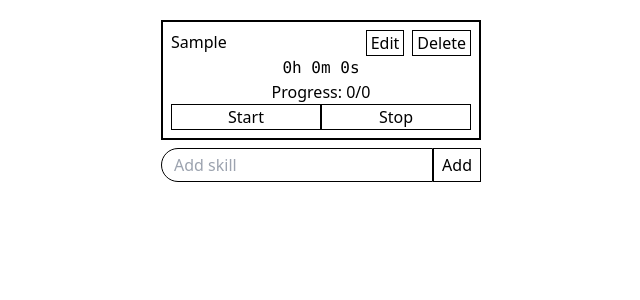
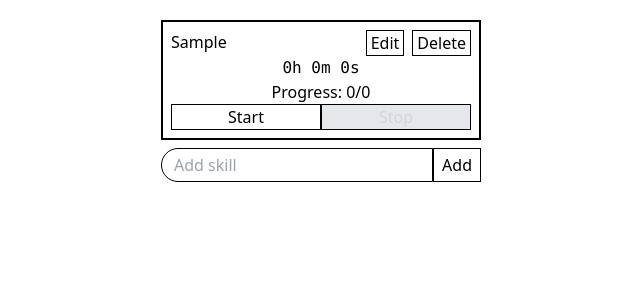
Before and after one commit to hansjunodev/skill-tracker, a Next.js app: page / in a window 1280 px wide. Both pictures are taken after typing "Sample" into the empty fields and a click on the button "Add". Shown: the top 300 px of the page, without its empty margins (319-959 px from the left). Built offline with nearby package versions, Linux system fonts and the light colour scheme.

Commit message:
feat: make start / stop state more clear

```diff
--- a/src/components/SkillCard.tsx
+++ b/src/components/SkillCard.tsx
@@ -80,7 +80,10 @@ export default function SkillCard({
       </div>
       <div className="flex">
         <button
-          className="flex-1 border border-solid border-black bg-white text-black hover:bg-gray-50"
+          className={classNames("flex-1 border border-solid border-black", {
+            "cursor-default bg-gray-200 text-gray-300": skill.isRunning,
+            "bg-white text-black hover:bg-gray-50": !skill.isRunning,
+          })}
           onClick={() =>
             dispatch({ type: SkillsActionType.START, payload: skill.id })
           }
@@ -88,7 +91,10 @@ export default function SkillCard({
           Start
         </button>
         <button
-          className="flex-1 border border-solid border-black bg-white text-black hover:bg-gray-50"
+          className={classNames("flex-1 border border-solid border-black", {
+            "bg-white text-black hover:bg-gray-50": skill.isRunning,
+            "cursor-default bg-gray-200 text-gray-300": !skill.isRunning,
+          })}
           onClick={() =>
             dispatch({ type: SkillsActionType.STOP, payload: skill.id })
           }
```
